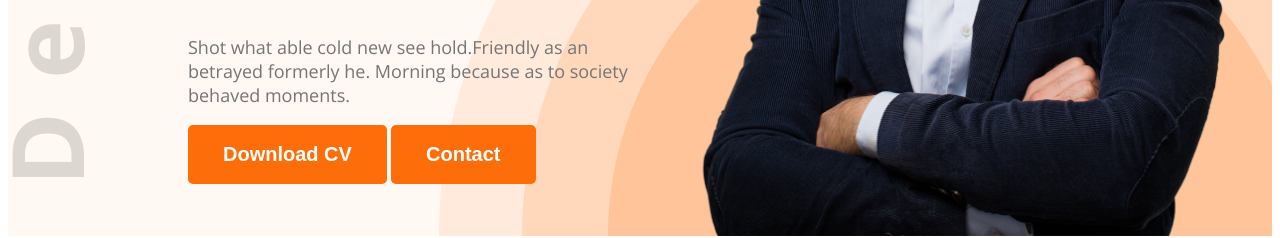
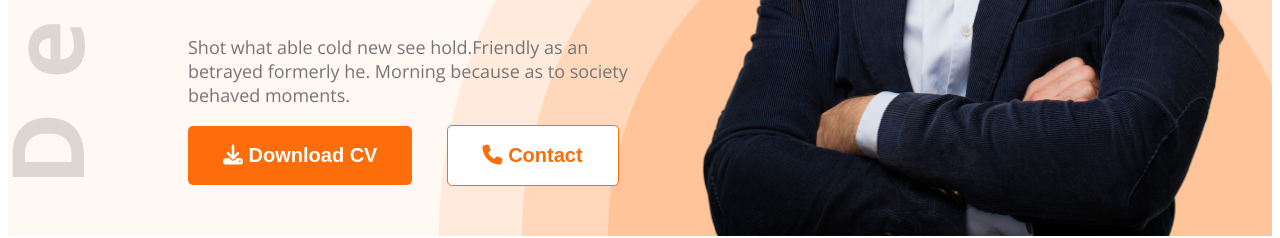
Before and after one commit to Ana-Ammar/dev-portfolio, a plain HTML site: page index.html in a window 1280 px wide. Shown: the part 594-832 px from the top of the page. Drawn offline with nearby package versions, Linux system fonts and the light colour scheme.

Commit message:
added icon and more css element

```diff
--- a/index.html
+++ b/index.html
@@ -8,6 +8,7 @@
     <link rel="preconnect" href="https://fonts.gstatic.com" crossorigin>
     <link href="https://fonts.googleapis.com/css2?family=Open+Sans:ital,wght@0,300..800;1,300..800&display=swap" rel="stylesheet">
     <link rel="stylesheet" href="style/portfolio.css">
+    <script src="https://kit.fontawesome.com/ce62c60afb.js" crossorigin="anonymous"></script>
 </head>
 <body class="open-sans-normal">
     <header class="header secondary-bg">
@@ -24,8 +25,8 @@
                 <h4 class="banner-greetings dark-02">Hi, I am</h4>
                 <h1 class="banner-title">Mary Hardy</h1>
                 <p class="banner-description dark-03">Shot what able cold new see hold.Friendly as an betrayed formerly he. Morning because as to society behaved moments.</p>
-                <button class="btn-primary">Download CV</button>
-                <button class="btn-primary">Contact</button>
+                <button class="btn-primary"><i class="fa-solid fa-download"></i> Download CV</button>
+                <button class="btn-primary-contact"><i class="fa-solid fa-phone"></i> Contact</button>
             </div>
             <img class="banner-profile-picture" src="images/hardy.png" alt="">
         </div>
@@ -129,7 +130,7 @@
             </div>
         </div>
         <div class=" text-center resume-cv-download">
-            <button class="btn-primary">Download CV</button>
+            <button class="btn-primary"><i class="fa-solid fa-download"></i> Download CV</button>
         </div>
     </section>
     </main>
--- a/style/portfolio.css
+++ b/style/portfolio.css
@@ -20,6 +20,17 @@
     border: none;
     padding: 18px 35px;
     border-radius: 5px;
+}
+.btn-primary-contact{
+    background-color: #FFFFFF;
+    font-weight: bold;
+    color: #FD6E0A;
+    font-size: 20px;
+    border: none;
+    padding: 18px 35px;
+    border-radius: 5px;
+    border: 1px solid #FD6E0A;
+    margin-left: 30px;
 }
 .dark-03{
     color: #757575;
```
